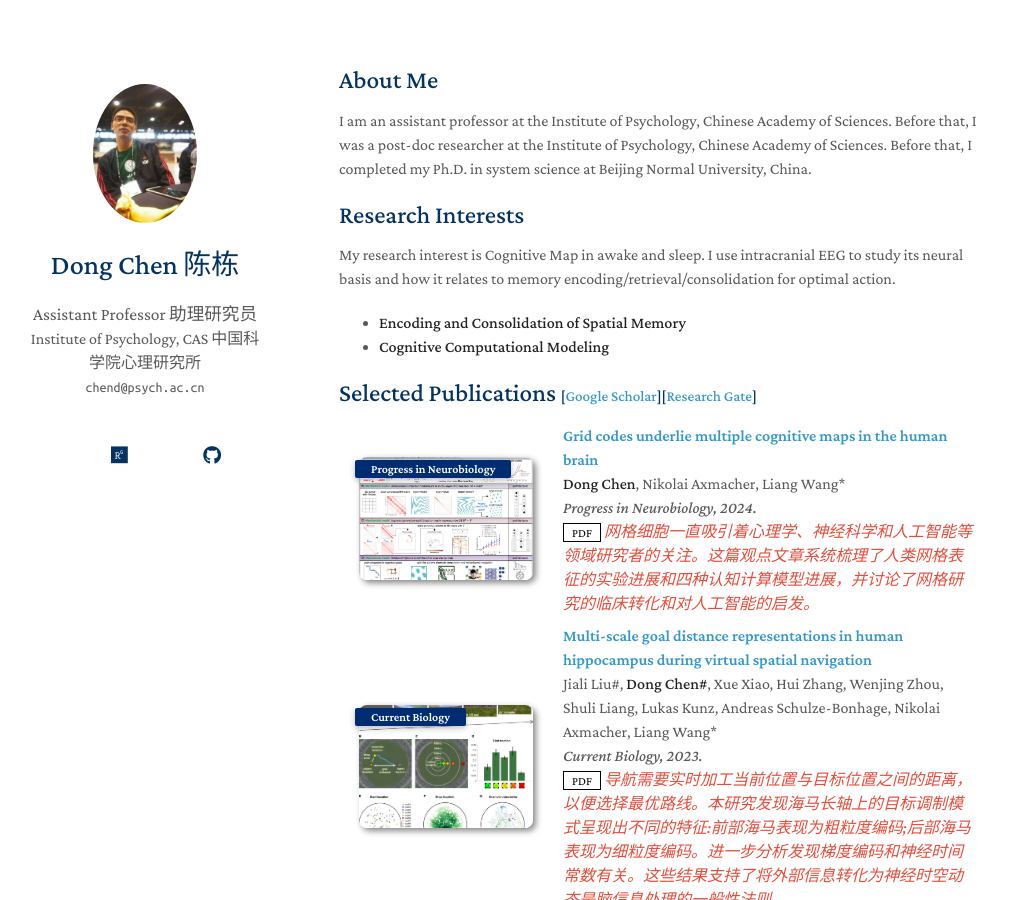
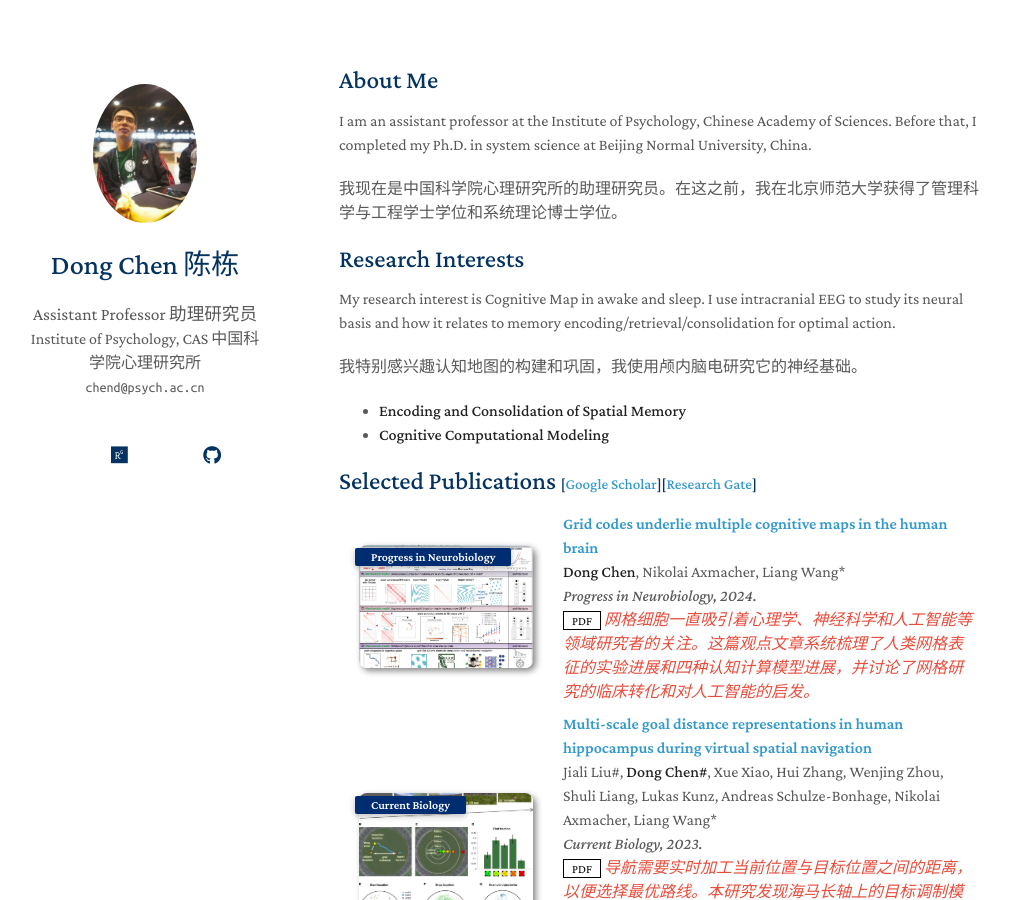
Before and after one commit to chendong567/chendong567.github.io, a Jekyll site: the page built from index.md, in a window 1280 px wide and 900 px high. Shown: the whole window, without its empty margins (131-1141 px from the left). Built offline with Jekyll 4.4.1, drawn with Linux system fonts in a browser that asks for light colours; a style sheet for code colours, icons or effects is not loaded; our own code applies the rules of GitHub Pages for plain Markdown files.

Commit message:
Update index.md

```diff
--- a/index.md
+++ b/index.md
@@ -4,11 +4,15 @@ layout: homepage
 
 ## About Me
 
-I am an assistant professor at the Institute of Psychology, Chinese Academy of Sciences. Before that, I was a post-doc researcher at the Institute of Psychology, Chinese Academy of Sciences. Before that, I completed my Ph.D. in system science at Beijing Normal University, China.
+I am an assistant professor at the Institute of Psychology, Chinese Academy of Sciences. Before that, I completed my Ph.D. in system science at Beijing Normal University, China.
+
+我现在是中国科学院心理研究所的助理研究员。在这之前，我在北京师范大学获得了管理科学与工程学士学位和系统理论博士学位。
 
 ## Research Interests
 
 My research interest is Cognitive Map in awake and sleep. I use intracranial EEG to study its neural basis and how it relates to memory encoding/retrieval/consolidation for optimal action.
+
+我特别感兴趣认知地图的构建和巩固，我使用颅内脑电研究它的神经基础。
 
 - **Encoding and Consolidation of Spatial Memory**
 - **Cognitive Computational Modeling**
```
